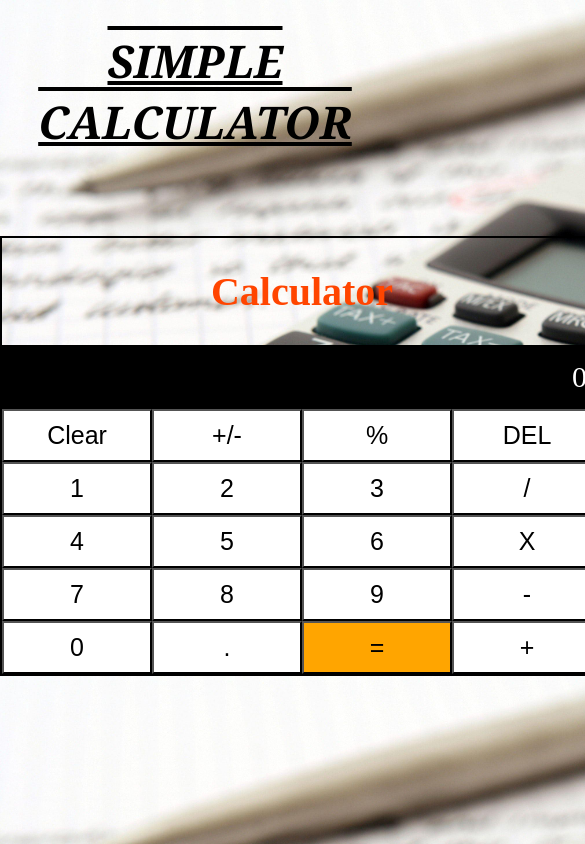
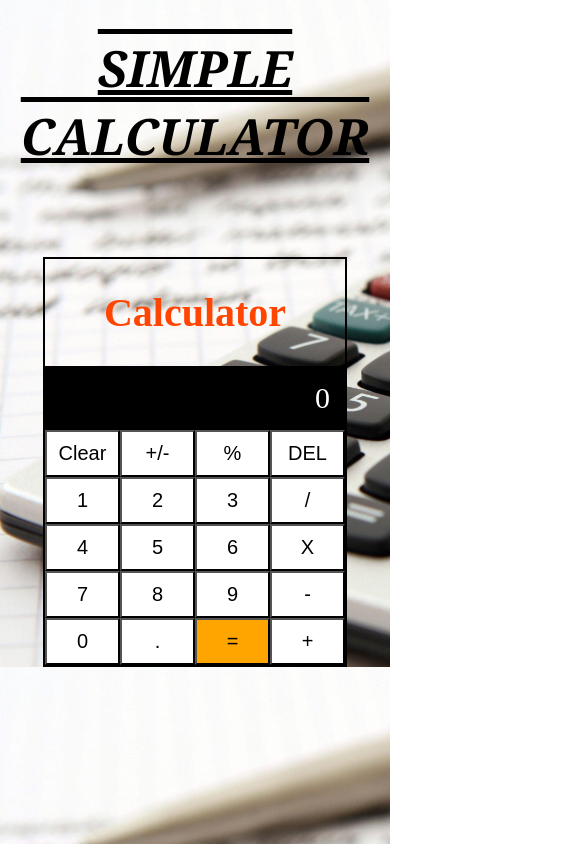
Before and after one commit to deepdarshan21/simpleCalculator, a plain HTML site: page index.html in a window 390 px wide. Shown: the whole page, 585 px wide, since content can reach past the window. Drawn offline with Linux system fonts and the light colour scheme.

Commit message:
Update index.css

```diff
--- a/index.css
+++ b/index.css
@@ -5,7 +5,7 @@ body{
 }
 .text h1{
     font-family: Cambria, Cochin, Georgia, Times, 'Times New Roman', serif;
-    font-size: 45px;
+    font-size: 80px;
     font-style: oblique;
     text-align: center;
     text-decoration: underline overline;
@@ -50,3 +50,75 @@ body{
     font-size: 25px;
     background-color: orange;
 }
+/*@media only screen and (max-width: 1150px){
+    .text h1{
+        font-size: 10px;
+    }
+    .output{
+        display: inline-block;
+        width: 400px;
+        margin: 0px;
+        border: 2px solid black;
+
+    }
+    .output h1{
+        margin: 30px;
+        font-size: 40px;
+        color: orangered;
+        padding-bottom: 0px;
+    }
+    .output #result{
+        color: white;
+        font-size: 30px;
+        text-align: right;
+        width: 370px;
+        background-color: black;
+        padding: 15px;
+        margin-bottom: 0px;
+    }
+    .output .input{
+        margin-top: 0px;
+        padding: 10px;
+        width: 100px;
+        font-size: 25px;
+        background-color: white;
+    }
+    .output #output{
+        margin-top: 0px;
+        padding: 10px;
+        width: 100px;
+        font-size: 25px;
+        background-color: orange;
+    }
+}*/
+@media(max-width: 900px){
+    .text h1{
+        font-size: 50px;
+    }
+    .output{
+        width: 300px;
+    }
+    .output #result{
+        color: white;
+        font-size: 30px;
+        text-align: right;
+        width: 270px;
+        background-color: black;
+        padding: 15px;
+        margin-bottom: 0px;
+    }
+    .output .input{
+        margin-top: 0px;
+        padding: 10px;
+        width: 75px;
+        font-size: 20px;
+        background-color: white;
+    }
+    .output #output{
+        margin-top: 0px;
+        padding: 10px;
+        width: 75px;
+        font-size: 20px;
+        background-color: orange;
+    }
+}
```
